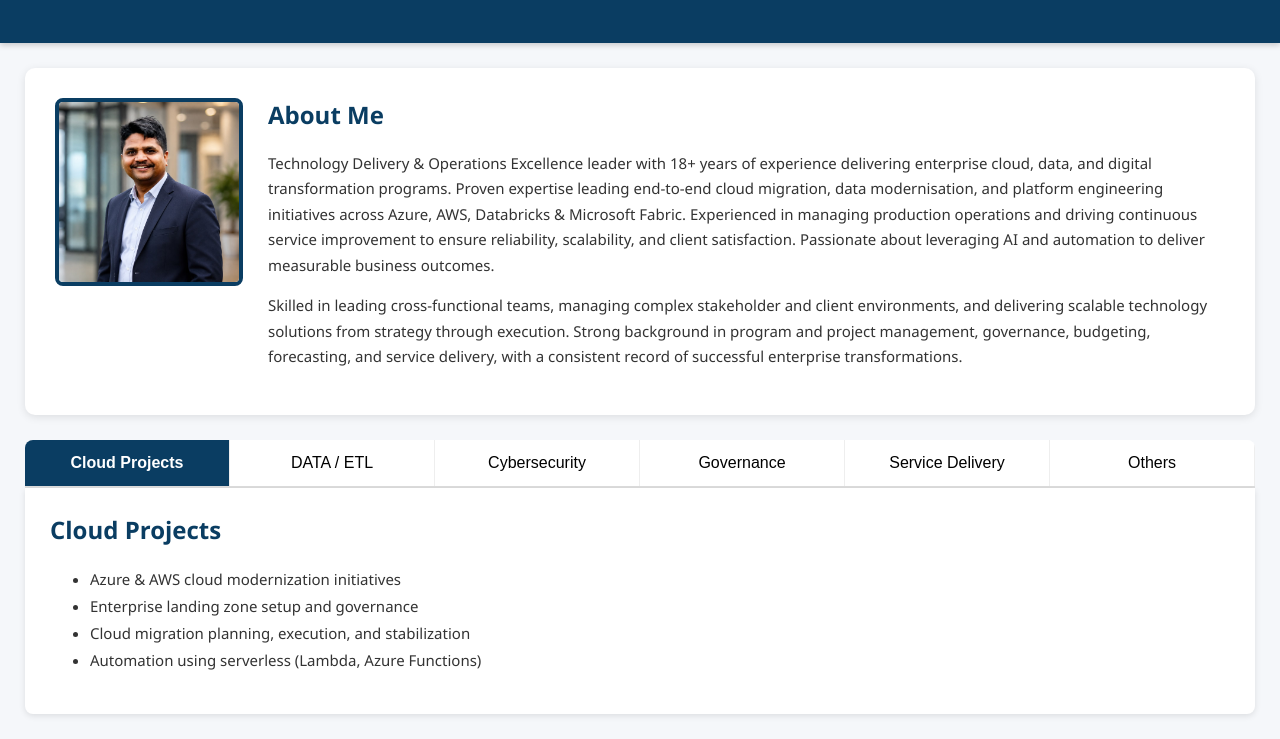
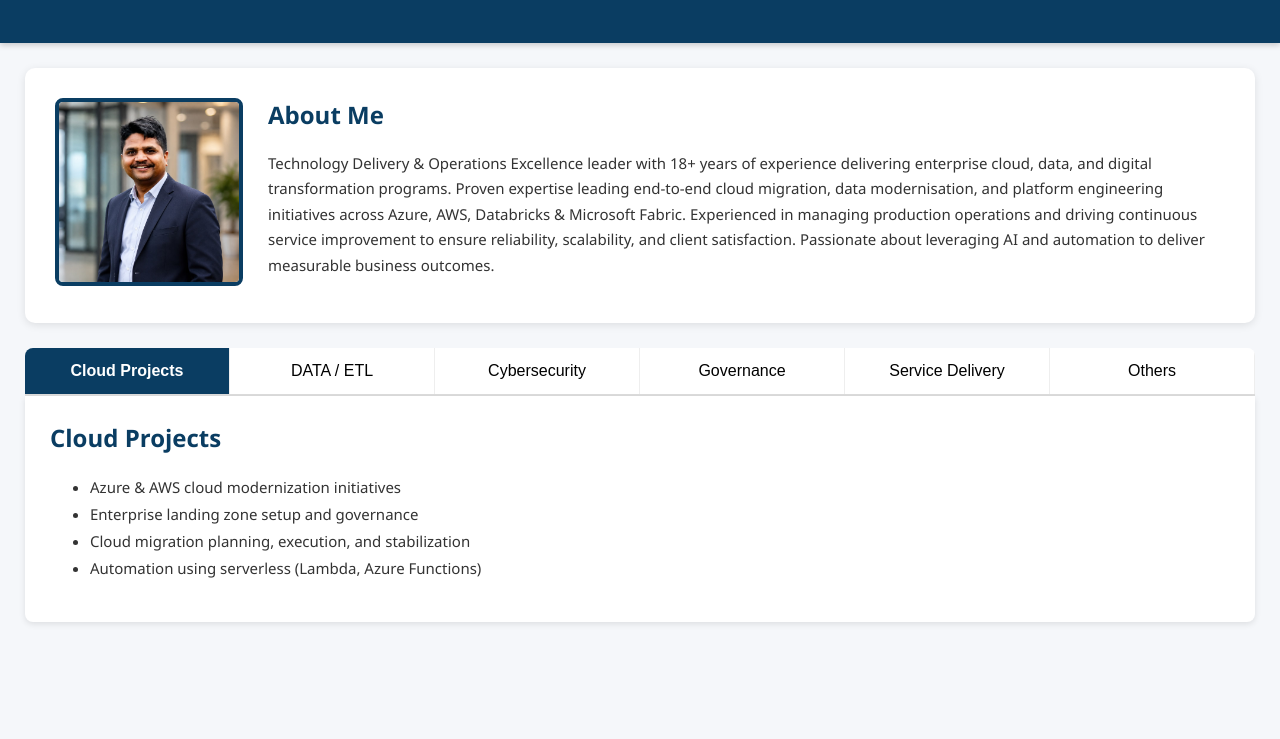
Before and after one commit to bizwiller/dubeyportfolio, a plain HTML site: page index.html in a window 1280 px wide. Shown: the part 106-845 px from the top of the page. After the commit the page ends 800 px from the top, so only its background shows below. Drawn offline with Linux system fonts and the light colour scheme.

Commit message:
Remove skills paragraph from index.html
Removed a paragraph detailing skills in leadership and project management.

```diff
--- a/index.html
+++ b/index.html
@@ -204,12 +204,6 @@ window.onload = renderProjects;
             reliability, scalability, and client satisfaction. Passionate about leveraging AI and automation to
             deliver measurable business outcomes.
         </p>
-        <p>
-            Skilled in leading cross‑functional teams, managing complex stakeholder and client environments,
-            and delivering scalable technology solutions from strategy through execution. Strong background in
-            program and project management, governance, budgeting, forecasting, and service delivery, with a
-            consistent record of successful enterprise transformations.
-        </p>
     </div>
 </div>
 
```
